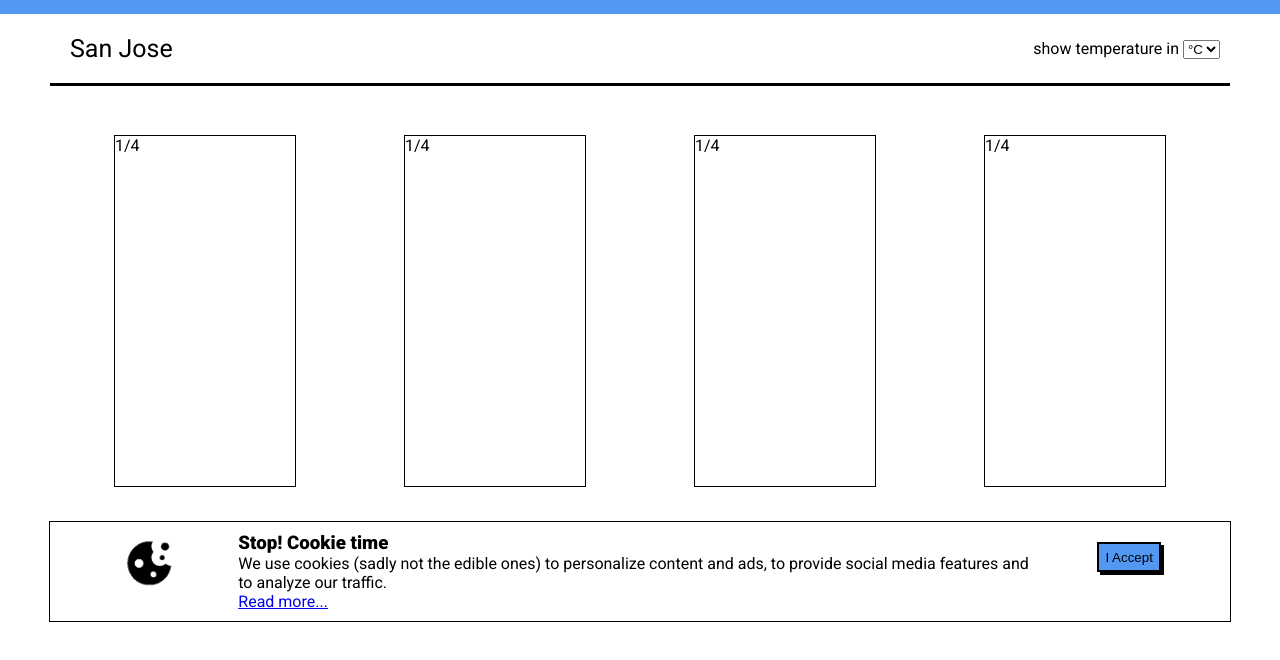
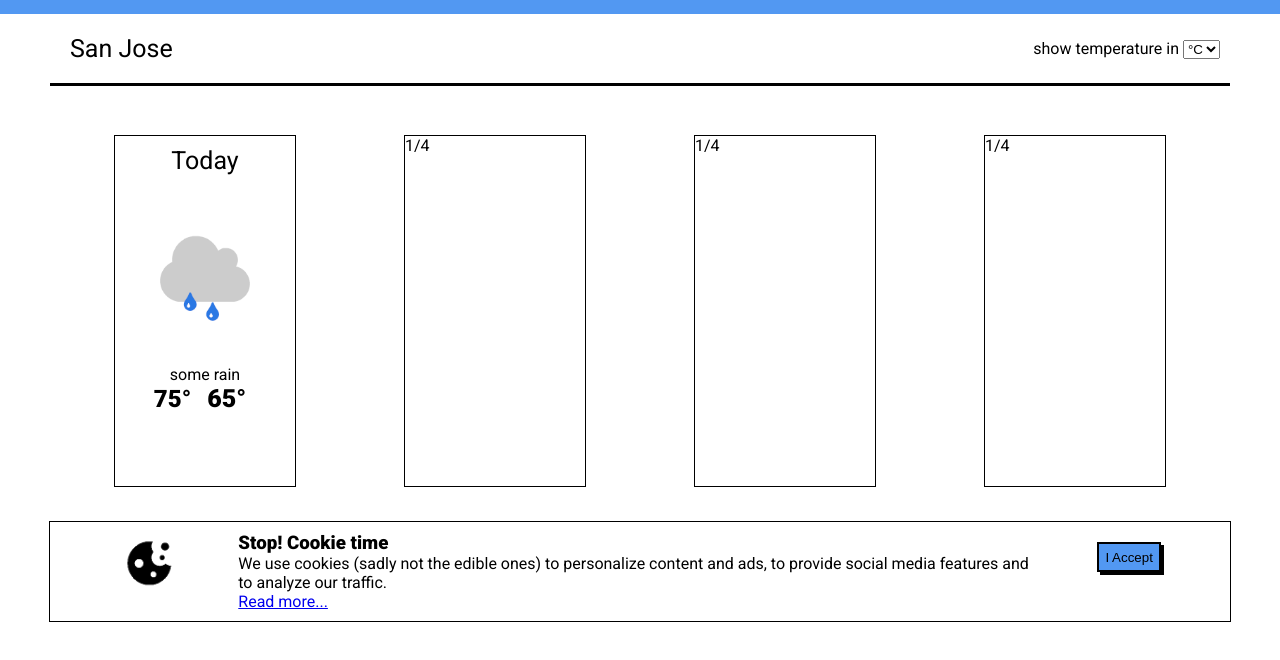
Before and after one commit to natygaol/dojoWeather, a plain HTML site: page index.html in a window 1280 px wide. Shown: the part 106-766 px from the top of the page. Drawn offline with Linux system fonts and the light colour scheme.

Commit message:
diseño listo

```diff
--- a/css/styles.css
+++ b/css/styles.css
@@ -68,6 +68,9 @@ span {
   border: 1px solid black;
   display: flex;
   justify-content: space-evenly;
+  /* position: fixed;
+  left: 120px;
+  right: 120px; */
 }
 
 .bottomSpan {
@@ -91,3 +94,10 @@ span {
   border: 2px solid black;
   box-shadow: 3px 3px #000000;
 }
+
+.contenido {
+  display: flex;
+  flex-direction: column;
+  align-items: center;
+  justify-content: center;
+}
--- a/index.html
+++ b/index.html
@@ -34,7 +34,14 @@
     </section>
 
     <main class="main">
-      <div class="col">1/4</div>
+      <div class="col">
+        <span class="contenido">Today</span>
+        <img src="./assets/some_rain.png" alt="rainingIcon" class="weatherIcon">
+        <div class="contenido">
+          <p>some rain</p>
+          <h2>75° <span>65°</span></p>
+        </div>
+      </div>
       <div class="col">1/4</div>
       <div class="col">1/4</div>
       <div class="col">1/4</div>
```
